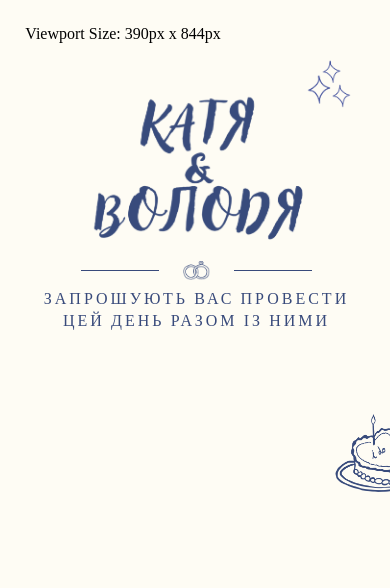
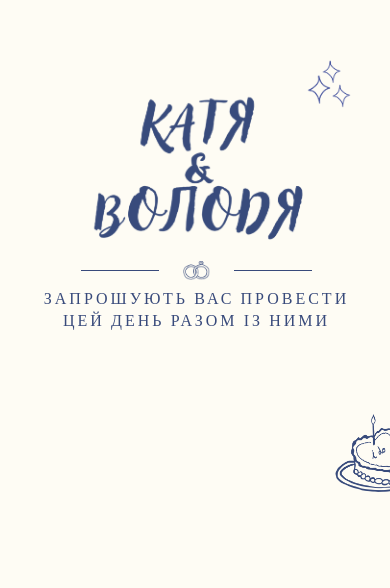
Before and after one commit to katedoctor/wedding_invitation, a plain HTML site: page index.html in a window 390 px wide. Shown: the top 588 px of the page. Drawn offline with nearby package versions, Linux system fonts and the light colour scheme.

Commit message:
remove viewsize debug

```diff
--- a/index.html
+++ b/index.html
@@ -16,7 +16,6 @@
 </head>
 <body>
 <div class="container">
-    <div id="viewport-size">Loading viewport size…</div>
     <div class="first-page">
         <img class="glasses" src="assets/glasses.png" alt="glasses">
         <div class="first-page_img-wrap">
@@ -138,16 +137,6 @@
 </body>
 <script>
 
-    function updateViewportSize() {
-        const width = window.innerWidth;
-        const height = window.innerHeight;
-        document.getElementById('viewport-size').textContent = `Viewport Size: ${width}px x ${height}px`;
-    }
-
-    // Update on initial load and on resize
-    window.addEventListener('resize', updateViewportSize);
-    updateViewportSize();
-
     document.addEventListener('DOMContentLoaded', function () {
         const observer = new IntersectionObserver((entries, observer) => {
             entries.forEach(entry => {
--- a/style.css
+++ b/style.css
@@ -379,7 +379,7 @@ body {
 
     @media screen and (max-width: 720px) {
         width: 38px;
-        top: 40vh;
+        top: 38vh;
         left: 14vw;
         transform: rotate(-3deg);
     }
```
